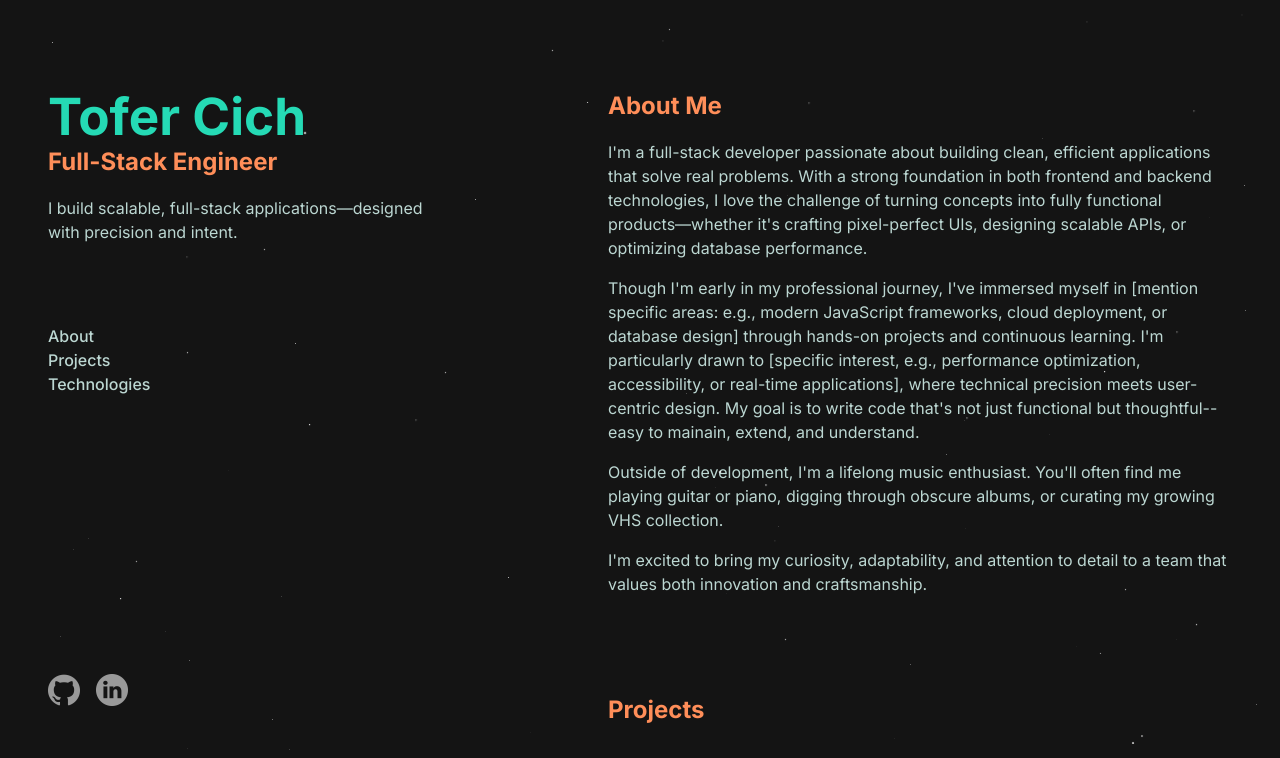
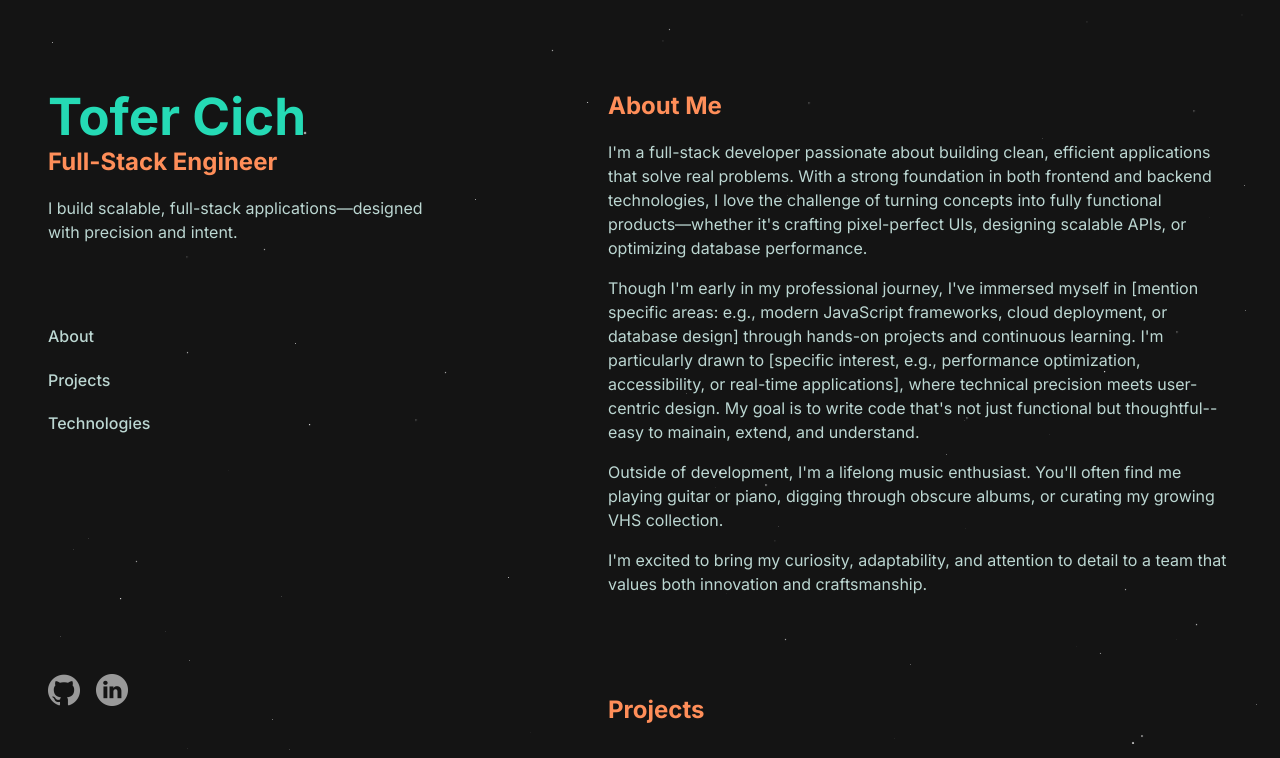
Before and after one commit to tofer-cich/portfolio-website, a React (Vite) app: page / in a window 1280 px wide. Shown: the top 758 px of the page. Built offline with nearby package versions, Linux system fonts and the light colour scheme; a web font is replaced by a local one.

Commit message:
Clean up CSS about sections class
Project needs to be as organized as possible while mainting correct
functionality.

```diff
--- a/src/App.css
+++ b/src/App.css
@@ -67,9 +67,6 @@ h3 {
 }
 
 ul {
-  display: flex;
-  flex-direction: column;
-  align-items: start;
   padding: 0;
 }
 
@@ -83,8 +80,12 @@ li img {
 }
 
 .sections {
+  display: flex;
+  flex-direction: column;
+  align-items: start;
   margin-top: 5rem;
   color: rgba(206, 236, 231, 90%);
+  gap: 1.2rem;
 }
 
 .link-container {
@@ -94,7 +95,7 @@ li img {
 
 .link {
   display: inline-block;
-  transition: transform .4s ease;
+  transition: transform .2s ease;
   position: relative;
   z-index: 1;
 }
@@ -106,23 +107,6 @@ li img {
 
 .link-container:hover line {
   color: red;
-}
-
-line {
-  /* transform: scaleX(0);
-  transform-origin: left center; */
-  animation: grow 2s forwards;
-}
-
-@keyframes grow {
-  to {
-    /* transform: scaleX(1); */
-    x2: 20;
-  }
-}
-
-svg:hover line {
-  x2: 200;
 }
 
 #screen {
```
